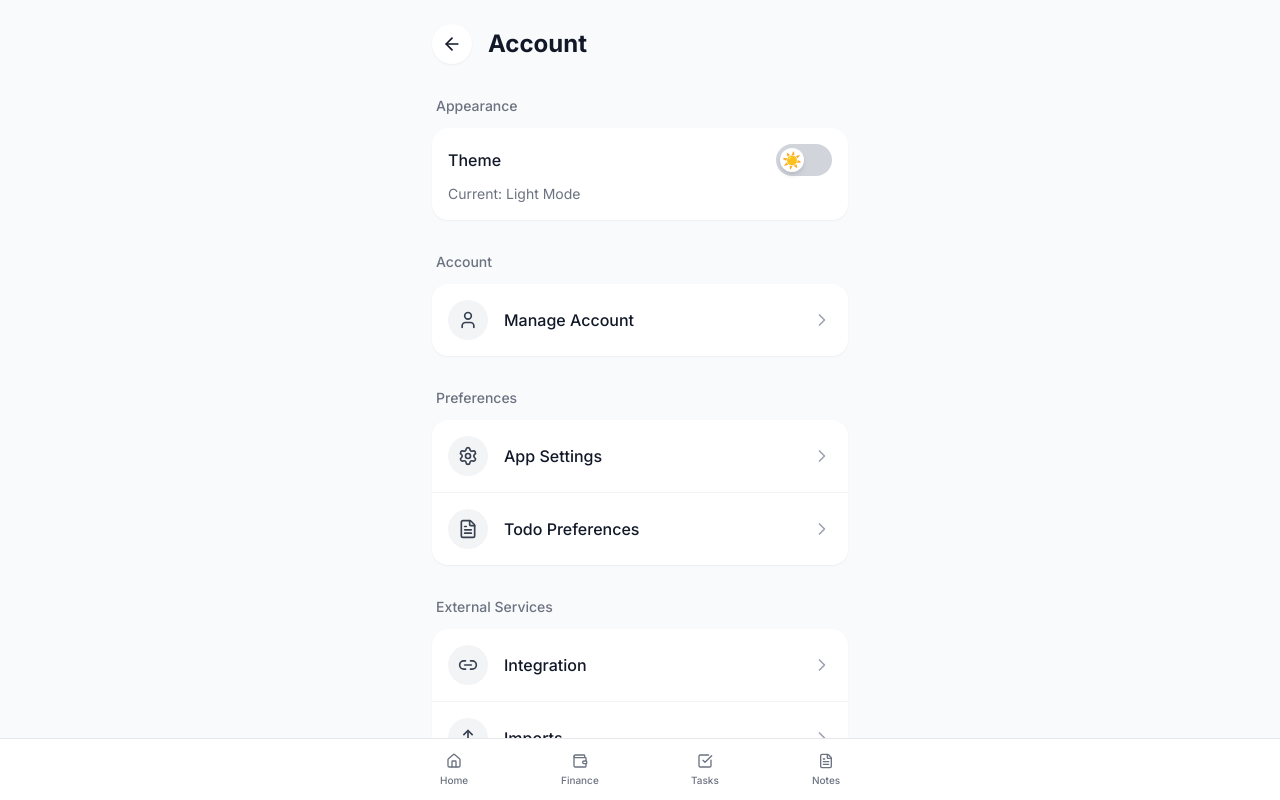
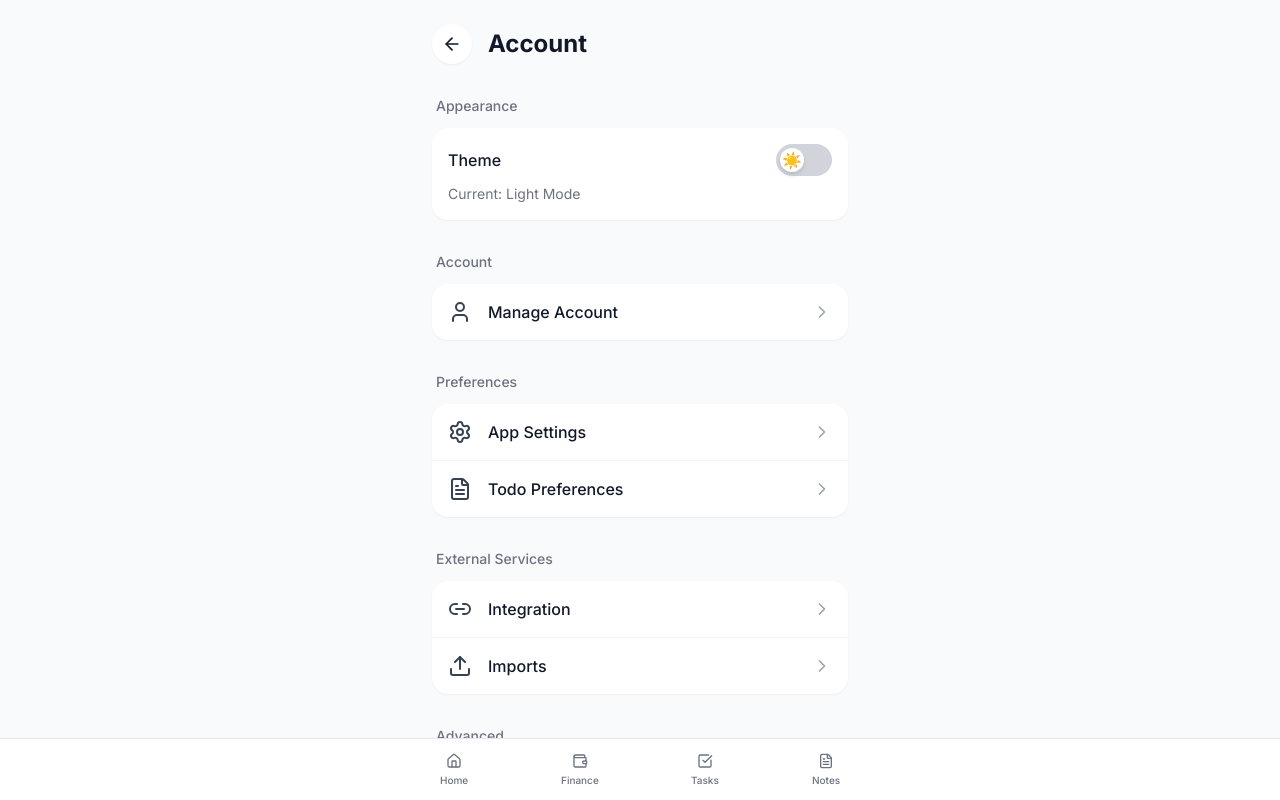
Before and after one commit to jayaprakash011105/NOTABLE, a React (Vite) app: page /profile in a window 1280 px wide. Shown: the top 800 px of the page. Built offline with nearby package versions, Linux system fonts and the light colour scheme.

Commit message:
refactor: remove grey circular backgrounds from Profile menu icons

```diff
--- a/src/pages/Profile.tsx
+++ b/src/pages/Profile.tsx
@@ -159,10 +159,7 @@ const Profile = () => {
                                         onClick={item.action}
                                         className="w-full flex items-center gap-4 p-4 hover:bg-gray-50 dark:hover:bg-gray-700 transition-colors border-b border-gray-100 dark:border-gray-700 last:border-b-0"
                                     >
-                                        <div className={`w-10 h-10 rounded-full flex items-center justify-center ${item.bgColor || 'bg-gray-100 dark:bg-gray-700'
-                                            }`}>
-                                            <item.icon className={`w-5 h-5 ${item.iconColor || 'text-gray-700 dark:text-gray-300'}`} />
-                                        </div>
+                                        <item.icon className={`w-6 h-6 ${item.iconColor || 'text-gray-700 dark:text-gray-300'}`} />
                                         <span className="flex-1 text-left font-medium text-gray-900 dark:text-gray-100">
                                             {item.label}
                                         </span>
```
